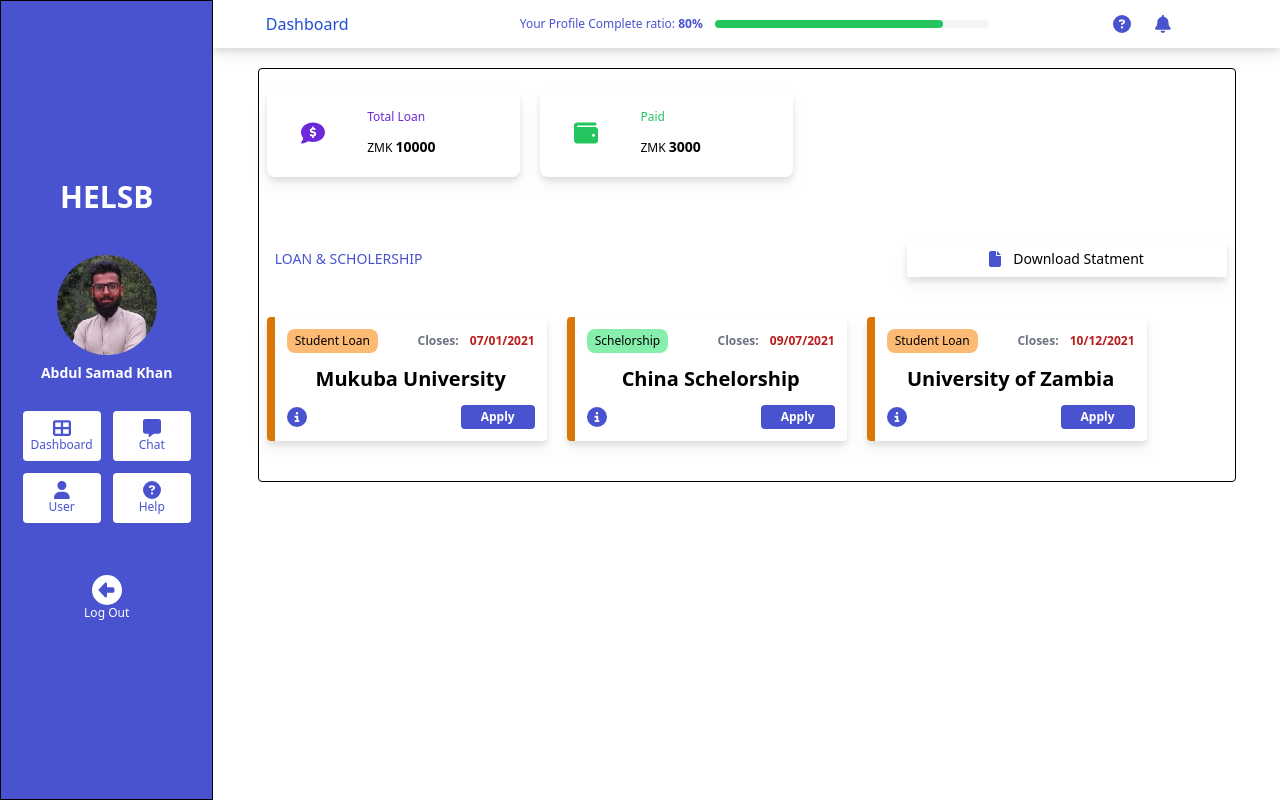
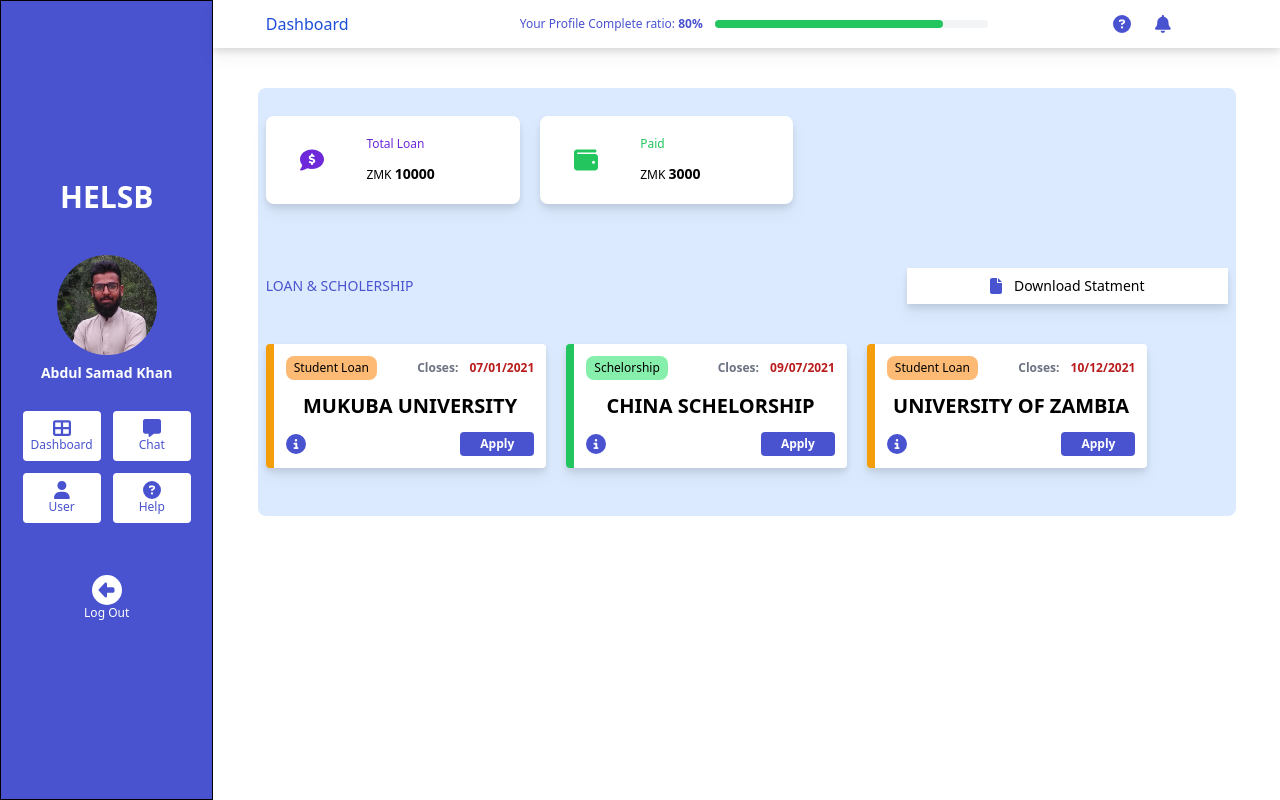
Before and after one commit to AbdulSamad676/Dashboard-in-React, a React (Vite) app: page /dashboard in a window 1280 px wide. Built offline with nearby package versions, Linux system fonts and the light colour scheme.

Commit message:
Dashboard is completed

```diff
--- a/src/components/UniCard.jsx
+++ b/src/components/UniCard.jsx
@@ -19,7 +19,9 @@ function UniCard({ data }) {
 					<span className='px-2 text-gray-500 '>Closes:</span> {date}
 				</p>
 			</div>
-			<h1 className='my-3 text-xl text-center font-semibold'>{name}</h1>
+			<h1 className='my-3 text-xl text-center font-semibold uppercase'>
+				{name}
+			</h1>
 			<div className='flex justify-between items-center mx-3'>
 				<FontAwesomeIcon
 					className='primary text-xl'
--- a/src/pages/Dashboard.jsx
+++ b/src/pages/Dashboard.jsx
@@ -25,28 +25,28 @@ function Dashboard() {
 		{
 			cardLabel: 'Student Loan',
 			labelBg: 'bg-orange-300',
-			cardBorder: ' border-l-8 border-amber-600',
+			cardBorder: ' border-l-8 border-amber-500',
 			date: '07/01/2021',
 			name: 'Mukuba University',
 		},
 		{
 			cardLabel: 'Schelorship',
 			labelBg: 'bg-green-300',
-			cardBorder: 'border-l-8 border-amber-600',
+			cardBorder: 'border-l-8 border-green-500',
 			date: '09/07/2021',
 			name: 'China Schelorship',
 		},
 		{
 			cardLabel: 'Student Loan',
 			labelBg: 'bg-orange-300',
-			cardBorder: 'border-l-8 border-amber-600',
+			cardBorder: 'border-l-8 border-amber-500',
 			date: '10/12/2021',
 			name: 'University of Zambia',
 		},
 	];
 
 	return (
-		<div className='w-11/12 mx-auto mt-5 border border-black rounded px-2'>
+		<div className='w-11/12 mx-auto mt-10 bg-blue-100  rounded-lg p-2'>
 			<div className='loans-row my-5 grid sm:grid-cols-2 lg:grid-cols-3 gap-y-5 sm:gap-y-0 sm:gap-x-5 w-full sm:w-10/12 box-border '>
 				{loanData?.map(item => {
 					return <LoansCard key={item.key} data={item} />;
@@ -55,7 +55,7 @@ function Dashboard() {
 				<LoansCard /> */}
 			</div>
 			<div className='label-row mt-16 mb-5 flex flex-wrap justify-between'>
-				<div className='flex items-center justify-center sm:justify-start w-full sm:w-6/12 md:w-4/12 p-2'>
+				<div className='flex items-center justify-center sm:justify-start w-full sm:w-6/12 md:w-4/12 py-2'>
 					<p className='uppercase text-sm primary p-0 m-0 '>
 						Loan & Scholership
 					</p>
```
